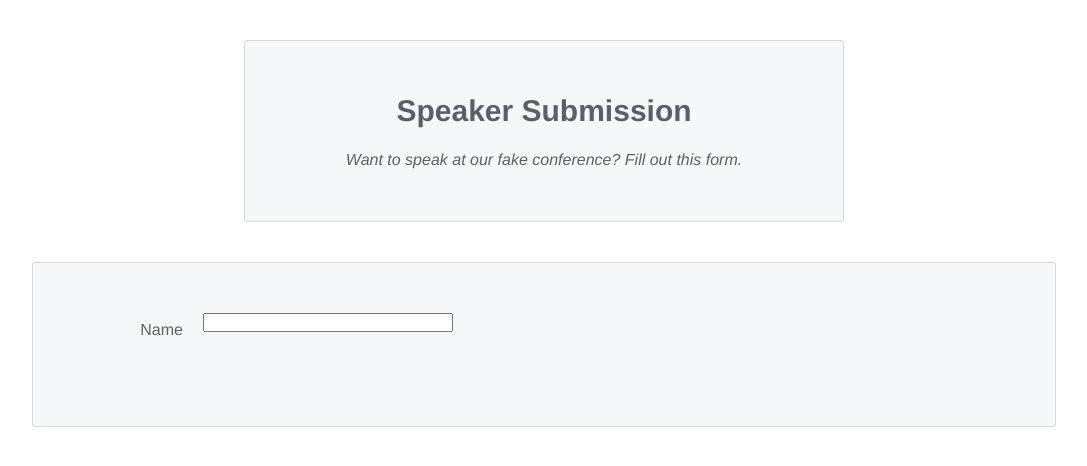
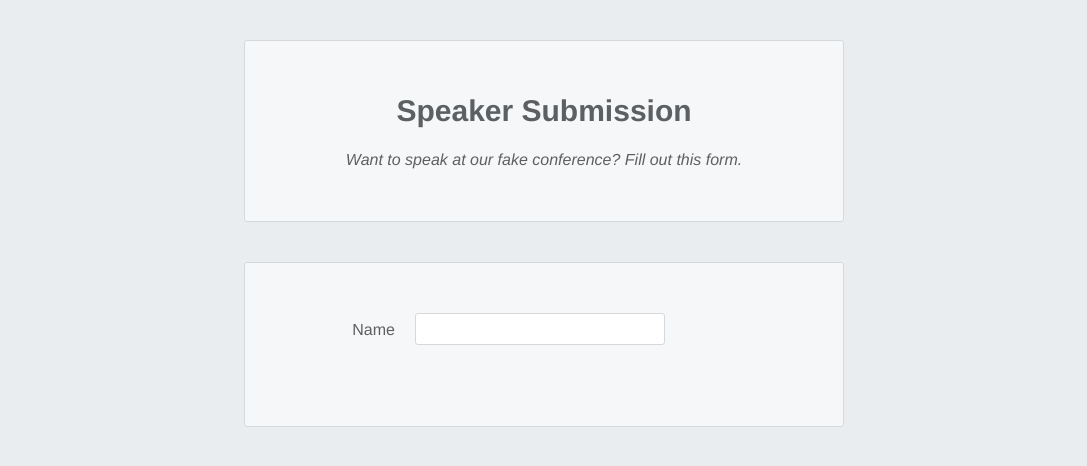
Before and after one commit to geovanyjimenez/forms-codio, a plain HTML site: page index.html in a window 1280 px wide. Shown: the whole page, without its empty margins (96-1183 px from the left). Drawn offline with Linux system fonts and the light colour scheme.

Commit message:
corrected code in CSS to get appropriate style for form

```diff
--- a/styles.css
+++ b/styles.css
@@ -6,7 +6,7 @@
 
   body {
     color: #5D6063;
-    background-color: #EAEADF0;
+    background-color: #EAEDF0;
     font-family: "Helvetica", "Arial", sans-serif;
     font-size: 16px;
     line-height: 1.3;
@@ -27,7 +27,7 @@ body {
     padding: 50px;
   }
 
-.speaker-form-header h1{
+  .speaker-form-header h1 {
     font-size: 30px;
     margin-bottom: 20px;
   }
@@ -50,7 +50,7 @@ body {
     flex-wrap: wrap;
   }
 
-.form-row input[text='type'] {
+  .form-row input[type='text'] {
     background-color: #FFFFFF;
     border: 1px solid #D6D9DC;
     border-radius: 3px;
@@ -65,12 +65,12 @@ body {
 
   @media only screen and (min-width: 700px) {
     .speaker-form-header,
-    .speakerform {
+    .speaker-form {
       width: 600px;
     }
     .form-row {
       flex-direction: row;
-        align-items: flex-start;
+      align-items: flex-start; /* To avoid stretching */
       margin-bottom: 20px;
     }
     .form-row input[type='text'] {
```
Lines whose indentation alone changed are shown as unchanged.
